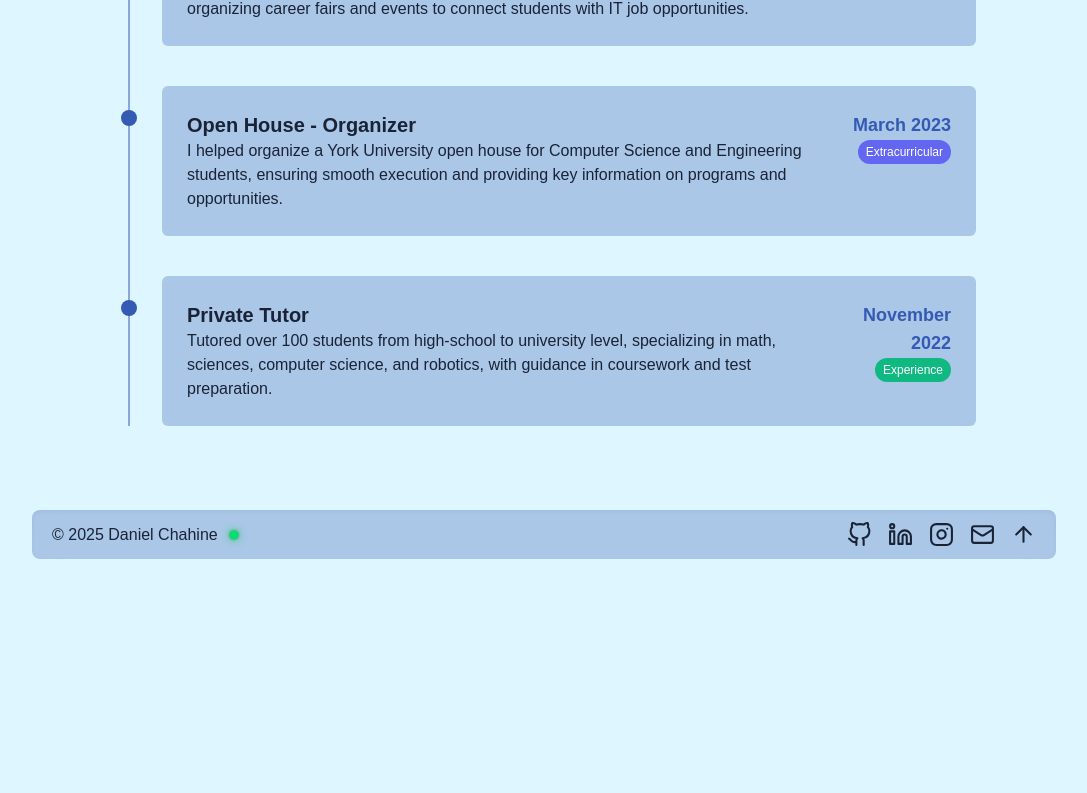
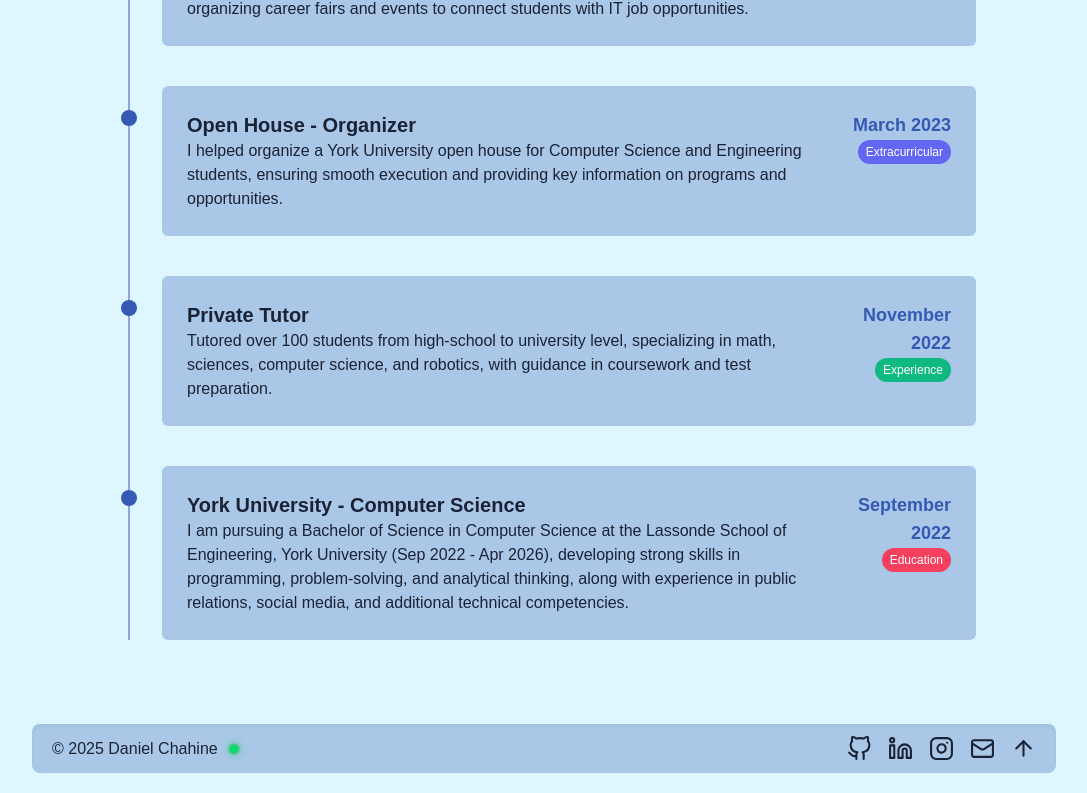
Before and after one commit to DanielChahine0/DanielChahine0.github.io, a React (Vite) app: page /timeline in a window 1280 px wide. Shown: the part 2070-2863 px from the top of the page, without its empty margins (96-1183 px from the left). Before the commit the page ends 2649 px from the top, so only its background shows below. Built offline with nearby package versions, Linux system fonts and the light colour scheme; a web font is replaced by a local one.

Commit message:
Update Timeline.jsx

```diff
--- a/src/pages/Timeline.jsx
+++ b/src/pages/Timeline.jsx
@@ -100,6 +100,13 @@ const timelineEvents = [
 		description:
 			"Tutored over 100 students from high-school to university level, specializing in math, sciences, computer science, and robotics, with guidance in coursework and test preparation.",
 		category: "Experience",
+	},
+	{
+		year: "September 2022",
+		title: "York University - Computer Science",
+		description:
+			"I am pursuing a Bachelor of Science in Computer Science at the Lassonde School of Engineering, York University (Sep 2022 - Apr 2026), developing strong skills in programming, problem-solving, and analytical thinking, along with experience in public relations, social media, and additional technical competencies.",
+		category: "Education",
 	},
 
 ];
```
